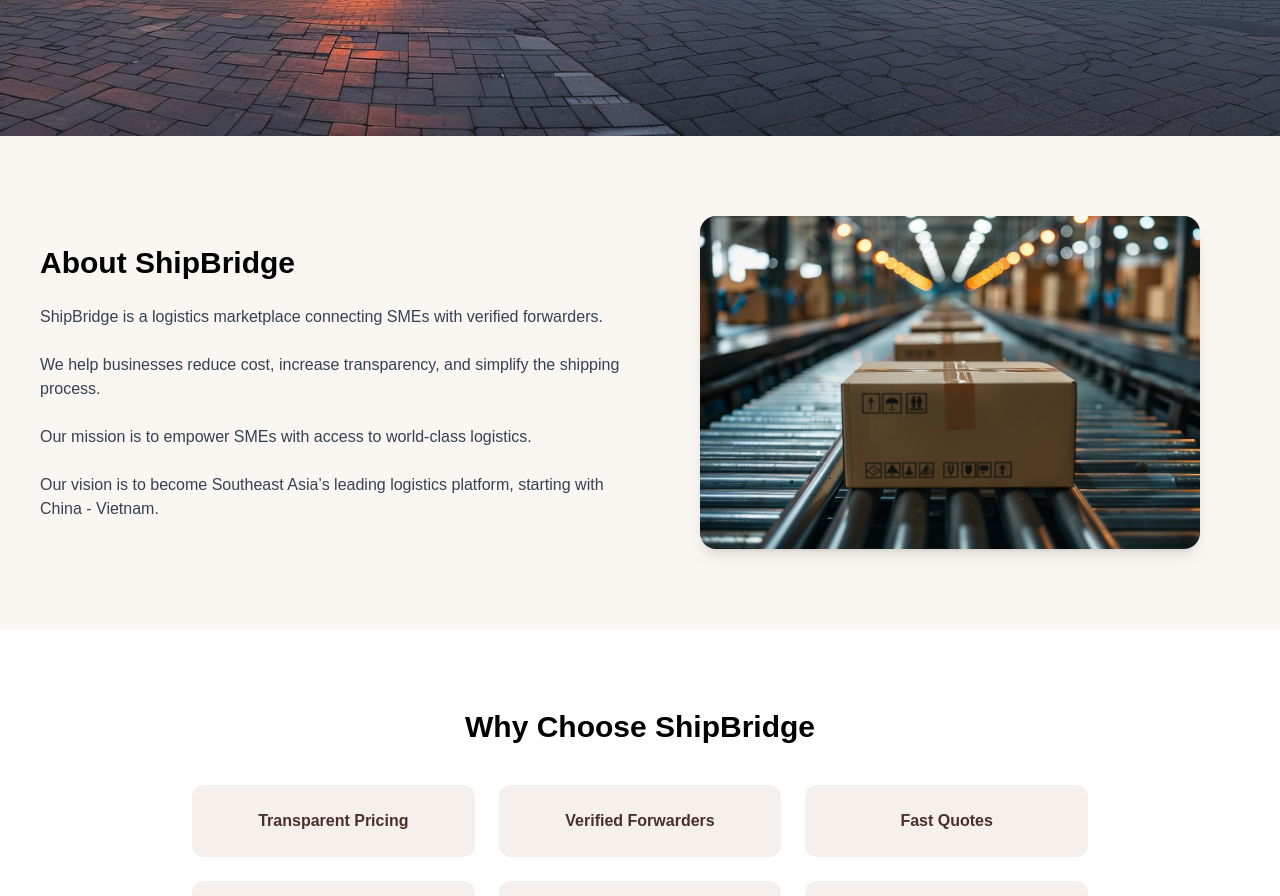
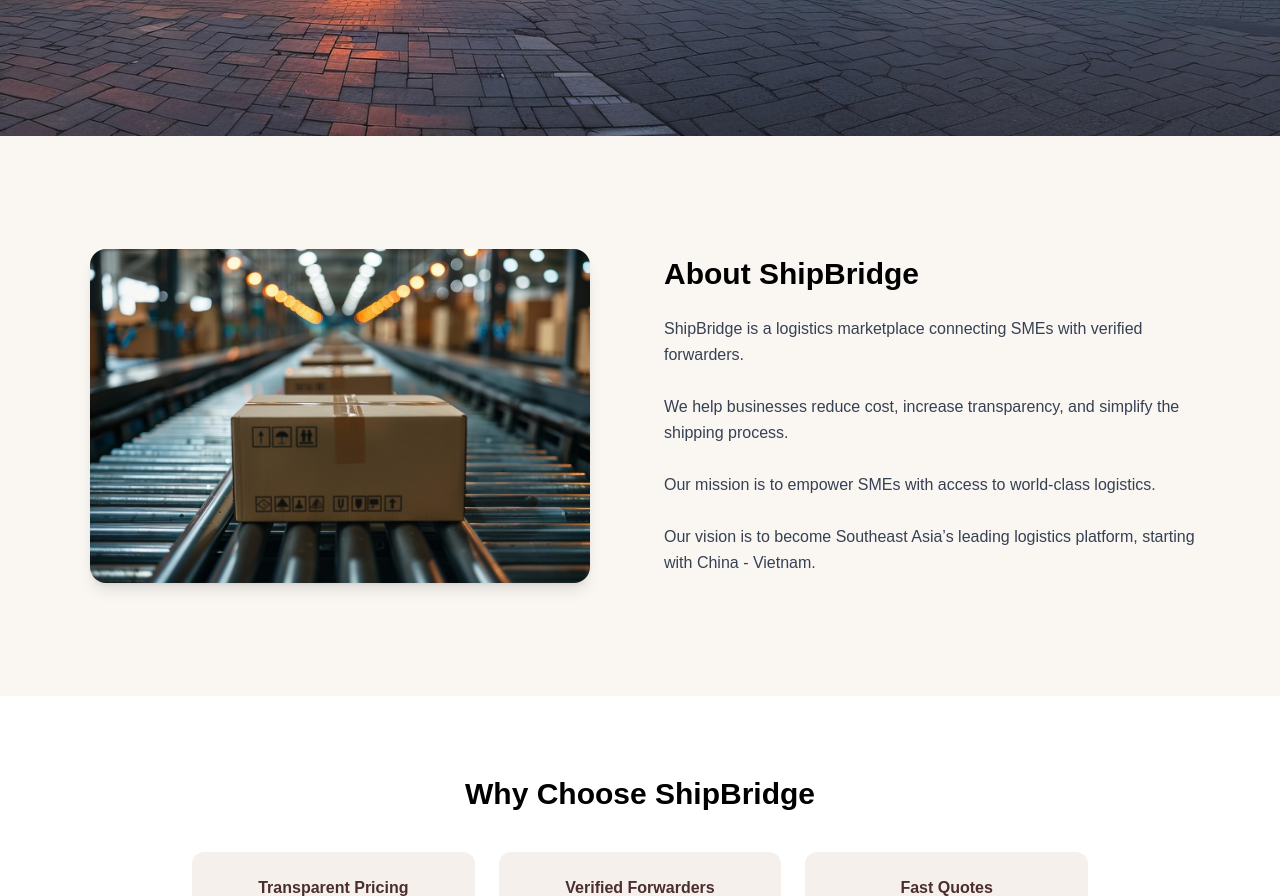
Before and after one commit to minhvu0510/shipbridgevn, a Next.js app: page / in a window 1280 px wide. Shown: the part 620-1516 px from the top of the page. Built offline with nearby package versions, Linux system fonts and the light colour scheme.

Commit message:
add animation

```diff
--- a/app/page.tsx
+++ b/app/page.tsx
@@ -1,12 +1,17 @@
 "use client";
 
 import Image from "next/image";
-import { useState } from "react";
+import { useState, useEffect } from "react";
 
 type Lang = "en" | "vi";
 
 export default function Home() {
   const [lang, setLang] = useState<Lang>("en");
+  const [visible, setVisible] = useState(false);
+
+  useEffect(() => {
+    setVisible(true);
+  }, []);
 
   const text = {
     en: {
@@ -110,7 +115,6 @@
         <h1 className="text-5xl font-bold mb-6">{t.headline}</h1>
         <p className="text-lg mb-8">{t.sub}</p>
 
-        {/* FORM */}
         <div className="bg-white p-6 rounded-2xl shadow-lg flex flex-col md:flex-row gap-4">
           <input placeholder="Origin" className="border p-3 rounded-lg" />
           <input placeholder="Destination" className="border p-3 rounded-lg" />
@@ -123,26 +127,36 @@
       </div>
 
       {/* ABOUT */}
-      <div className="px-10 py-20 bg-[#faf6f2] flex flex-col md:flex-row items-center gap-10">
-
-        {/* TEXT */}
-        <div className="flex-1">
-          <h2 className="text-3xl font-bold mb-6">{t.aboutTitle}</h2>
-          <p className="text-gray-700 whitespace-pre-line">
-            {t.aboutDesc}
-          </p>
-        </div>
+      <div className="px-10 py-20 bg-[#faf6f2] flex items-center justify-center min-h-[70vh]">
+        <div className="max-w-6xl w-full grid md:grid-cols-2 gap-12 items-center">
 
           {/* IMAGE */}
-        <div className="flex-1">
+          <div
+            className={`flex justify-center transition-all duration-700 ${
+              visible ? "opacity-100 translate-x-0" : "opacity-0 -translate-x-10"
+            }`}
+          >
             <Image
               src="/about-us.jpg"
               alt="about"
               width={0}
               height={0}
               sizes="100vw"
-            className="w-full max-w-[500px] rounded-2xl shadow-lg mx-auto"
+              className="w-full max-w-[500px] rounded-2xl shadow-lg"
             />
+          </div>
+
+          {/* TEXT */}
+          <div
+            className={`text-left transition-all duration-700 delay-200 ${
+              visible ? "opacity-100 translate-x-0" : "opacity-0 translate-x-10"
+            }`}
+          >
+            <h2 className="text-3xl font-bold mb-6">{t.aboutTitle}</h2>
+            <p className="text-gray-700 whitespace-pre-line leading-relaxed">
+              {t.aboutDesc}
+            </p>
+          </div>
         </div>
       </div>
 
```
Lines whose indentation alone changed are shown as unchanged.
